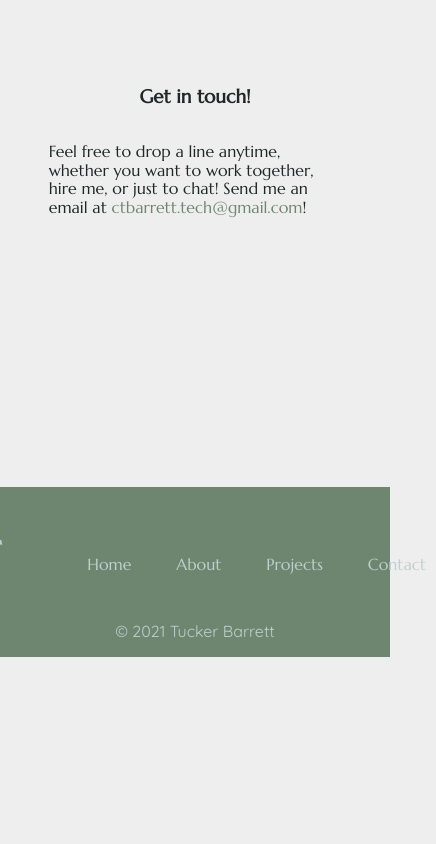
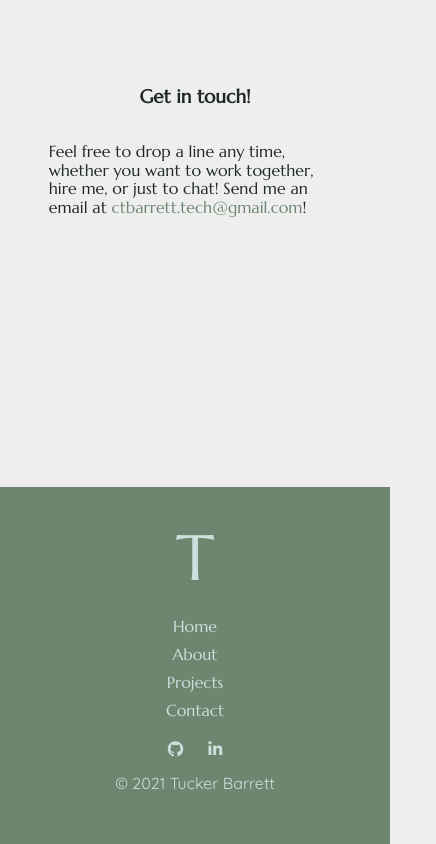
Before and after one commit to GrinninBarrett/portfolio-page, a plain HTML site: page index.html in a window 390 px wide. Shown: the part 1053-1897 px from the top of the page, 436 px wide, since content can reach past the window. Before the commit the page ends 1710 px from the top, so only its background shows below. Drawn offline with Linux system fonts and the light colour scheme.

Commit message:
Adds social links and improves visual design

```diff
--- a/assets/styles/style.css
+++ b/assets/styles/style.css
@@ -4,10 +4,10 @@
 :root {
     --background: rgb(238, 238, 238);
     --base-text: #1f2827;
-    --light-text: #becfcd;
-    --hover-text: #4e5242;
+    --light-text: #cbdfdc;
     --medium-gray: #7b8687;
     --green-accent: #6e8670;
+    --light-green-accent: #b1c5b3;
     --red-accent: #b4746c;
     --light-blue: #a0b8d1;
     --blue-accent: #6294c8;
@@ -32,8 +32,6 @@ h1 {
 }
 
 footer {
-    height: 100px;
-    max-width: 100%;
     background-color: var(--green-accent);
     padding: 35px 0;
 }
@@ -51,6 +49,9 @@ footer {
     font-family: "Quicksand", sans-serif;
 }
 
+.logo {
+    font-size: 4em;
+}
 
 /* Give shape to all page links */
 .link {
@@ -67,7 +68,7 @@ footer {
 /* Style all links with light hover effect */
 .light-link:hover {
     background-color: var(--background);
-    color: var(--base-text);
+    color: var(--green-accent);
 }
 
 
@@ -88,8 +89,8 @@ footer {
     padding: 1em 0;
 }
 
-#logo {
-    font-size: 4em;
+#header-logo:hover {
+    color: var(--green-accent);
 }
 
 #hamburger-icon {
@@ -144,6 +145,22 @@ footer {
     color: var(--red-accent);
 }
 
+#footer-nav {
+    justify-content: space-between;
+}
+
+#footer-logo:hover {
+    color:var(--light-green-accent);
+}
+
+#footer-nav-menu {
+    padding: 0;
+}
+
+#copyright {
+    text-align: center;
+}
+
 
 
 .container {
@@ -156,9 +173,12 @@ footer {
 }
 
 .footer-nav-item {
-    margin-left: 25px;
+    margin: 0 10px;
 }
 
+.social-link:hover {
+    color: var(--light-green-accent);
+}
 
 
 
@@ -311,6 +331,20 @@ transform: translate(-50%, calc(-100% - 5px)) rotate(45deg);
 
 /* Media queries for smaller screens */
 
+@media screen and (max-width: 992px) {
+    h1 {
+        font-size: 2em;
+    }
+
+    #description{
+        font-size: 1.2em;
+    }
+
+    #tucker-photo {
+        height: 300px;
+    }
+}
+
 @media screen and (max-width: 768px) {
 
     /* TODO:
@@ -328,13 +362,6 @@ transform: translate(-50%, calc(-100% - 5px)) rotate(45deg);
         margin-top: 5em;
     }
 
-    #nav-menu {
-        flex-direction: column;
-        justify-content: center;
-        margin-top: 1em;
-        padding: 0;
-    }
-
     #hamburger-icon {
         display: block;
     }
@@ -345,15 +372,31 @@ transform: translate(-50%, calc(-100% - 5px)) rotate(45deg);
 
     #heading-container {
         text-align: center;
+        margin-top: 0;
     }
 
     #bottom-intro-container {
         text-align: center;
     }
 
+    #footer-nav {
+        flex-direction: column;
+    }
+
+    .nav-list {
+        flex-direction: column;
+        justify-content: center;
+        margin-top: 1em;
+        padding: 0;
+    }
+
 
     .main-nav-item {
         margin: 2em 0;
+    }
+
+    .footer-nav-item {
+        margin: 0.3em 0;
     }
 }
 
--- a/index.html
+++ b/index.html
@@ -6,6 +6,7 @@
     <meta http-equiv='X-UA-Compatible' content='IE=edge'>
     <meta name='viewport' content='width=device-width, initial-scale=1.0'>
     <link rel='icon' href='assets/images/favicon.png' />
+    <script src="https://kit.fontawesome.com/3bbbbe8fb3.js" crossorigin="anonymous"></script>
     <link href='assets/styles/normalize.css' rel='stylesheet'>
     <link href='assets/styles/style.css' rel='stylesheet'>
     <title>Tucker Barrett</title>
@@ -15,7 +16,7 @@
     <header>
         <div class="container">
             <nav id="main-nav" class="flex-item nav-links-container">
-                <a id="logo" class="base-text" href="/">T</a>
+                <a id="header-logo" class="logo base-text" href="/">T</a>
                 <button id="hamburger-icon" class="hamburger hamburger--collapse" type="button" aria-label="Menu"
                     aria-controls="navigation" aria-expanded="true">
                     <span class="hamburger-box">
@@ -23,11 +24,11 @@
                     </span>
                 </button>
                 <div id="nav-links">
-                    <ul id="nav-menu" class="flex-item">
-                        <li class="main-nav-item"><a class="link green-link base-text" href="/">Home</a></li>
-                        <li class="main-nav-item"><a class="link green-link base-text" href="about.html">About</a></li>
-                        <li class="main-nav-item"><a class="link green-link base-text" href="projects.html">Projects</a></li>
-                        <li class="main-nav-item"><a class="link green-link base-text" href="#contact">Contact</a></li>
+                    <ul id="nav-menu" class="flex-item nav-list">
+                        <li class="main-nav-item nav-item"><a class="link green-link base-text" href="/">Home</a></li>
+                        <li class="main-nav-item nav-item"><a class="link green-link base-text" href="about.html">About</a></li>
+                        <li class="main-nav-item nav-item"><a class="link green-link base-text" href="projects.html">Projects</a></li>
+                        <li class="main-nav-item nav-item"><a class="link green-link base-text" href="#contact">Contact</a></li>
                     </ul>
                 </div>
 
@@ -55,26 +56,31 @@
         </section>
         <section id="contact" class="container flex-item flex-column">
             <h3 class="base-text">Get in touch!</h3>
-            <p class="base-text">Feel free to drop a line anytime, whether you want to work together, hire me, or just to chat!
+            <p class="base-text">Feel free to drop a line any time, whether you want to work together, hire me, or just to chat!
                 Send me an email at <a href="" id="email" class="tooltip top" data-tooltip="Click to copy email address to clipboard" data-position="top">ctbarrett.tech@gmail.com</a>!
             </p>
         </section>
     </main>
 
     <footer>
-        <div class="container flex-item flex-column">
+        <div class="container">
             <nav id="footer-nav" class="nav-links-container flex-item">
-                <a id="logo" href="/" class="light-text link">T</a>
+                <a id="footer-logo" href="/" class="logo light-text">T</a>
                 <div id="footer-nav-links">
-                    <ul id="footer-nav-menu" class="flex-item">
-                        <li class="footer-nav-item"><a class="link light-link light-text" href="/">Home</a></li>
-                        <li class="footer-nav-item"><a class="link light-link light-text" href="about.html">About</a></li>
-                        <li class="footer-nav-item"><a class="link light-link light-text" href="projects.html">Projects</a></li>
-                        <li class="footer-nav-item"><a class="link light-link light-text" href="#contact">Contact</a></li>
+                    <ul id="footer-nav-menu" class="flex-item nav-list">
+                        <li class="footer-nav-item nav-item"><a class="link light-link light-text" href="/">Home</a></li>
+                        <li class="footer-nav-item nav-item"><a class="link light-link light-text" href="about.html">About</a></li>
+                        <li class="footer-nav-item nav-item"><a class="link light-link light-text" href="projects.html">Projects</a></li>
+                        <li class="footer-nav-item nav-item"><a class="link light-link light-text" href="#contact">Contact</a></li>
                     </ul>
                 </div>
                 <div id="footer-social-links">
-
+                    <a class="social-link link light-text" href="https://github.com/GrinninBarrett" target="_blank">
+                        <i class="fab fa-github"></i>
+                    </a>
+                    <a class="social-link link light-text" href="https://www.linkedin.com/in/c-tucker-barrett-10015645/" target="_blank">
+                        <i class="fab fa-linkedin-in"></i>
+                    </a>
                 </div>
             </nav>
             <div id="copyright">
```
Also changed, not shown: assets/images/tucker-photo.png.
